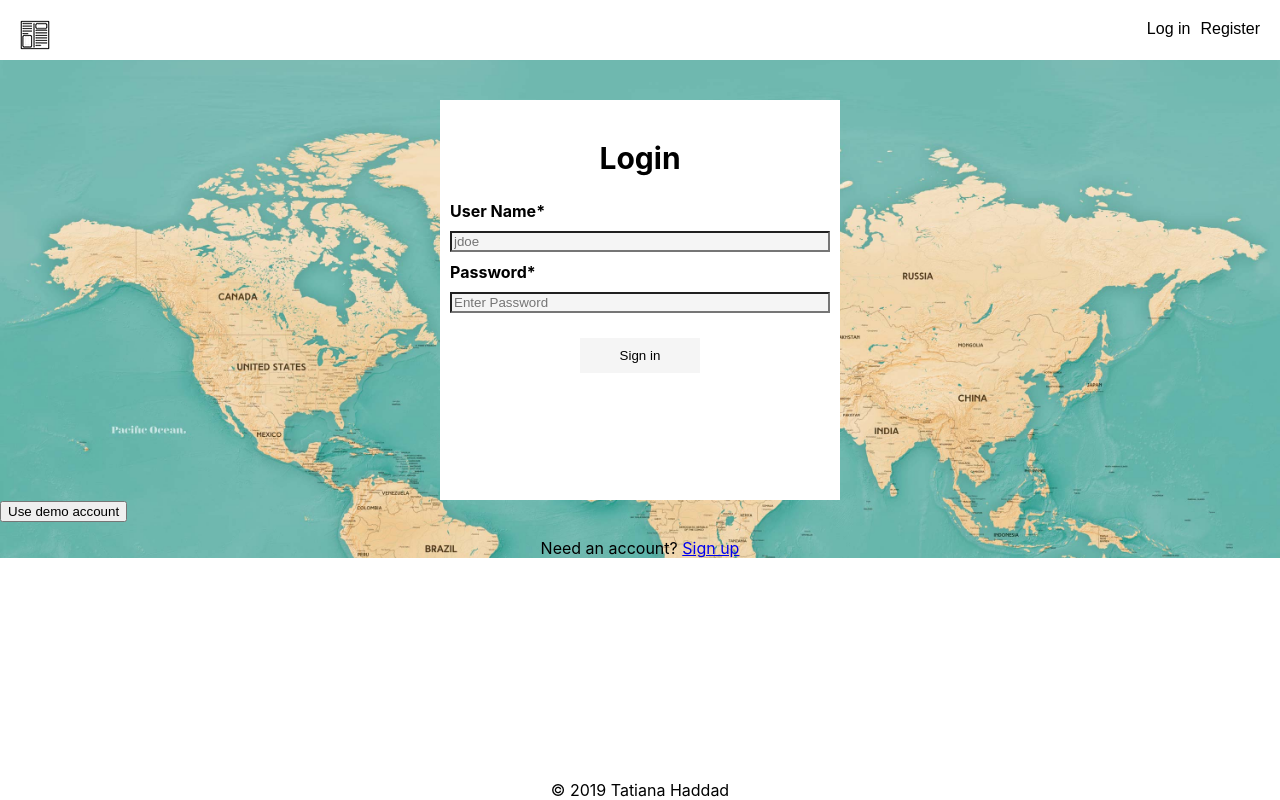
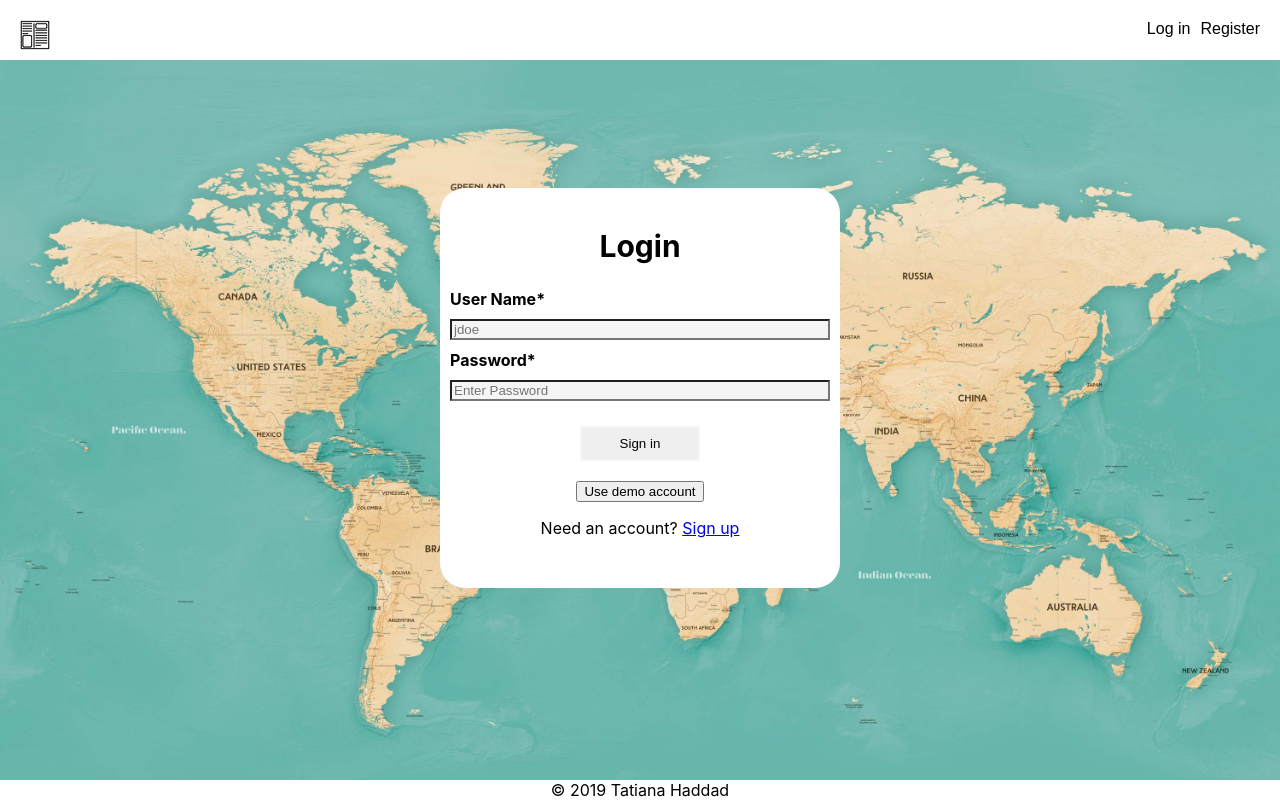
Before and after one commit to tatianahaddad/down-the-aisle, a React (Create React App) app: page /login in a window 1280 px wide. Built offline with nearby package versions, Linux system fonts and the light colour scheme; no server answers.

Commit message:
edited all route pages css

```diff
--- a/src/components/App/App.css
+++ b/src/components/App/App.css
@@ -1,5 +1,6 @@
+/*@media screen and (min-width: 320px) {
   .App {
-  background-image: /*linear-gradient(rgba(172, 172, 172, 0.4), rgba(172, 172, 172, 0.4)), */url(../images/colorful-map.png);
+    background-image: url(../images/colorful-map.png);
     background-attachment: fixed;
     background-size: cover;
     background-repeat: no-repeat;
@@ -10,3 +11,9 @@
     height: auto;
 
   }
+}
+@media screen and (min-width: 800px) {
+  .App {
+    height: -webkit-fill-available;
+  }
+}*/
--- a/src/components/ArticlesListPage/ArticlesListPage.css
+++ b/src/components/ArticlesListPage/ArticlesListPage.css
@@ -2,14 +2,20 @@
   .title {
     color: black;
     margin-top: 30px;
-    font-size: 50px;
+    font-size: 25px;
     text-align: center;
+    font-family: 'Gravitas One', cursive;
   }
 
   .top-stories {
+    background-color: white;
+    font-weight: bold;
+    margin: auto;
     text-align: center;
+    width: 75%;
     color: black;
     margin-bottom: 20px;
+    font-size: 30px;
   }
 
   .articles-container {
@@ -58,6 +64,13 @@
 }
 
 @media screen and (min-width: 800px) {
+  .title {
+    color: black;
+    margin-top: 30px;
+    font-size: 50px;
+    text-align: center;
+    font-family: 'Gravitas One', cursive;
+  }
   .articles-container {
     border-radius: 10px;
     margin: auto;
--- a/src/components/ArticlesListPage/ArticlesListPage.js
+++ b/src/components/ArticlesListPage/ArticlesListPage.js
@@ -40,8 +40,8 @@ export class ArticlesListPage extends Component {
   render() {
     return (
       <div>
-        <h1 className="title">Down the Aisle</h1>
-        <h2 className="top-stories">Today's top stories</h2>
+        <h1 className="title">Today's top stories</h1>
+        <h2 className="top-stories"></h2>
         <div className="articles-container">
           <div className="temp-image">
             <img src={news} alt="local news" className="news-image" />
--- a/src/components/Login/Login.css
+++ b/src/components/Login/Login.css
@@ -1,11 +1,12 @@
 @media screen and (min-width: 320px) {
   .login-containter {
+    border-radius: 25px;
     display: flex;
     flex-direction: column;
     margin: auto;
-    margin-top: 40px;
-    height: 300px;
-    width: auto;
+    margin-top: 100px;
+    height: auto;
+    width: 90%;
     background-color: white;
   }
 
@@ -28,6 +29,7 @@
 
   .button-container {
     display: flex;
+    flex-direction: column;
     align-items: center;
     justify-content: center;
   }
@@ -52,7 +54,7 @@
     display: flex;
     flex-direction: column;
     margin: auto;
-    margin-top: 40px;
+    margin-top: 10%;
     height: 400px;
     width: 400px;
     background-color: white;
@@ -90,9 +92,11 @@
 
   .join-button {
     margin-top: 15px;
-    height: 45px;
-    width: 75px;
-    background-color: rgb(245, 245, 245);
+    height: 35px;
+    width: 30%;
+    margin-left: 30%;
+    margin-right: 30%;
+    margin-bottom: 20px;
   }
 
   .already-reg {
--- a/src/components/Login/Login.js
+++ b/src/components/Login/Login.js
@@ -41,12 +41,13 @@ export class Login extends Component {
             />
             <div className="button-container">
               <button className="join-button">Sign in</button>
-            </div>
-          </div>
-          <button onClick={this.useDemo}>Use demo account</button>
+              <button onClick={this.useDemo}>Use demo account</button>
           <p className="already-reg">
             Need an account? <Link to="/register">Sign up</Link>
           </p>
+            </div>
+          </div>
+
         </form>
       </div>
     );
--- a/src/components/Register/Register.css
+++ b/src/components/Register/Register.css
@@ -1,11 +1,12 @@
 @media screen and (min-width: 320px) {
   .register-containter {
+    border-radius: 25px;
     display: flex;
     flex-direction: column;
     margin: auto;
-    margin-top: 40px;
-    height: 470px;
-    width: auto;
+    margin-top: 75px;
+    height: auto;
+    width: 90%;
     background-color: white;
   }
 
@@ -69,6 +70,7 @@
   }
 
   .register-containter {
+    margin-top: 5%;
     display: flex;
     flex-direction: column;
     height: 470px;
--- a/src/components/Register/Register.js
+++ b/src/components/Register/Register.js
@@ -60,12 +60,11 @@ export default class Register extends Component {
           />
           <div className="button-container">
             <button className="join-button">Join Now!</button>
-          </div>
-        </div>
-
             <p className="already-reg">
               Already registered? <Link to="/login">Sign in</Link>
             </p>
+          </div>
+        </div>
       </form>
     );
   }
--- a/src/index.css
+++ b/src/index.css
@@ -1,4 +1,13 @@
 body {
+  background-image: /*linear-gradient(rgba(172, 172, 172, 0.4), rgba(172, 172, 172, 0.4)), */ url(../src/components/images/colorful-map.png);
+  background-attachment: fixed;
+  background-size: cover;
+  background-repeat: no-repeat;
+  display: block;
+  margin-left: auto;
+  margin-right: auto;
+  width: 100%;
+  height: auto;
   margin: 0;
   font-family: -apple-system, BlinkMacSystemFont, "Segoe UI", "Roboto", "Oxygen",
     "Ubuntu", "Cantarell", "Fira Sans", "Droid Sans", "Helvetica Neue",
@@ -12,6 +21,6 @@ code {
     monospace;
 }
 
-@import url('https://fonts.googleapis.com/css?family=Merriweather+Sans&display=swap');
+@import url("https://fonts.googleapis.com/css?family=Merriweather+Sans&display=swap");
 
-@import url('https://fonts.googleapis.com/css?family=Almendra|Bungee+Shade|Gravitas+One|Limelight|Overpass+Mono|Pirata+One|Playfair+Display|Stint+Ultra+Condensed|UnifrakturMaguntia&display=swap');
+@import url("https://fonts.googleapis.com/css?family=Almendra|Bungee+Shade|Gravitas+One|Limelight|Overpass+Mono|Pirata+One|Playfair+Display|Stint+Ultra+Condensed|UnifrakturMaguntia&display=swap");
```
Also changed, not shown: src/components/images/colorful-map-small.png.jpeg (added). Lines whose indentation alone changed are shown as unchanged.
